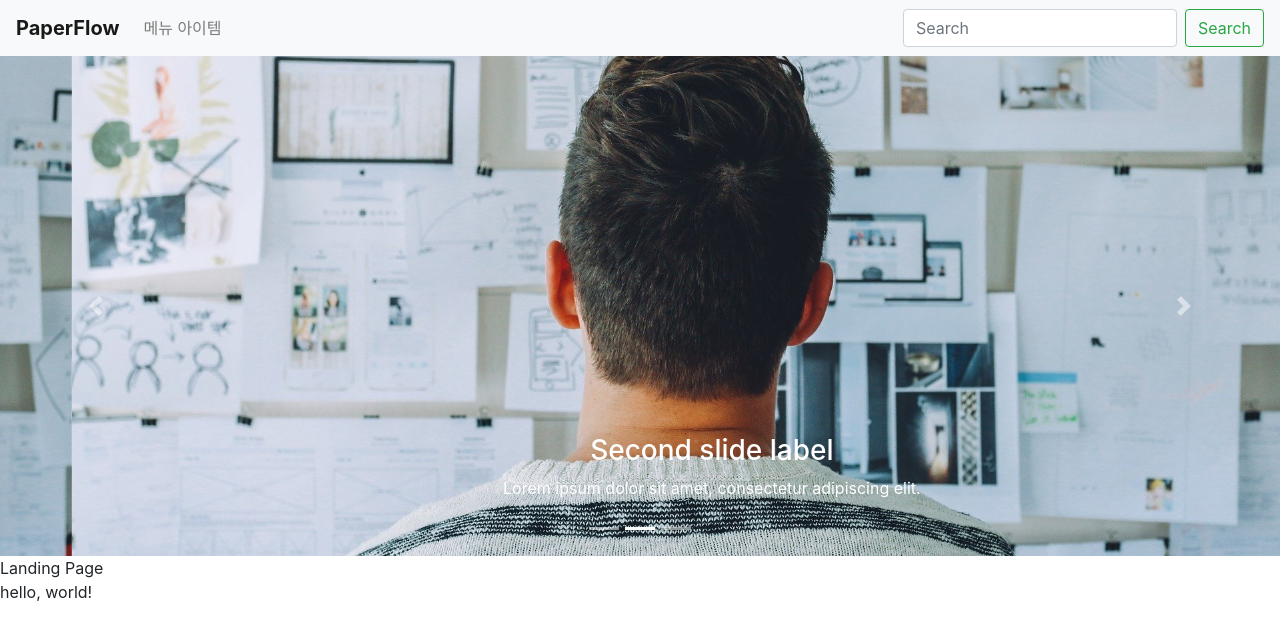
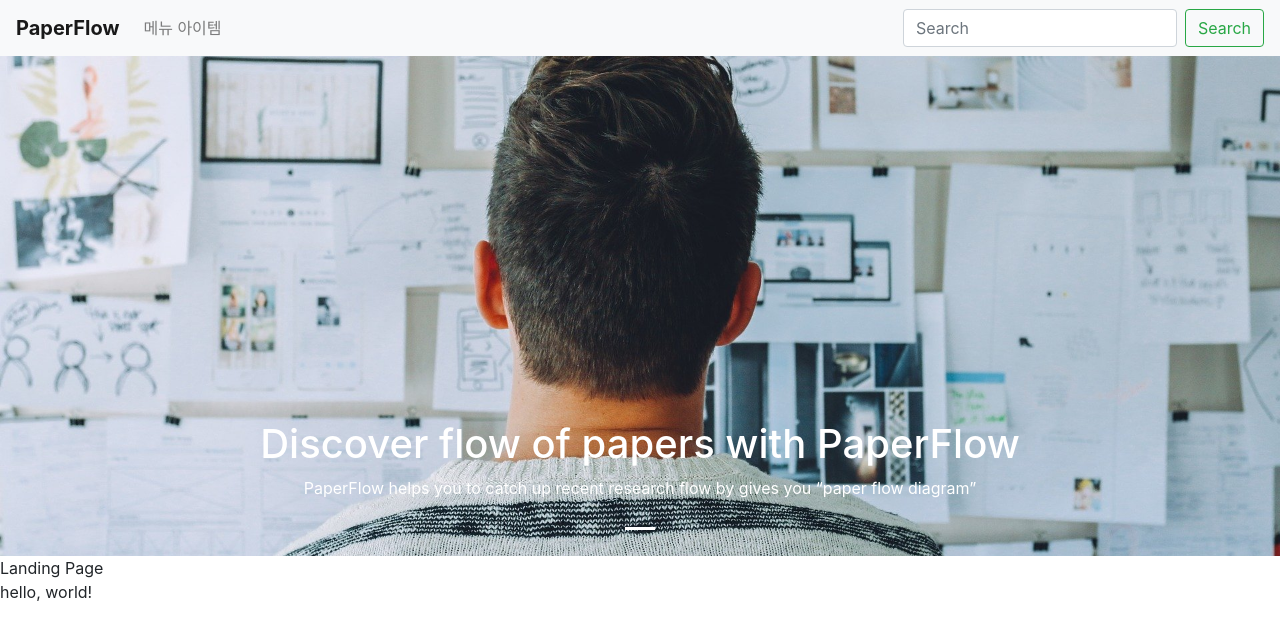
Before and after one commit to kookmin-sw/capstone-2021-8, a React app in the folder client/paperflow-web-v1/: page / in a window 1280 px wide. Shown: the top 636 px of the page. Built offline with nearby package versions, Linux system fonts and the light colour scheme; the HTML template or start-up script is replaced by a standard one.

Commit message:
feat: edit carousel & in-texts

```diff
--- a/client/paperflow-web-v1/src/pages/Landing/index.js
+++ b/client/paperflow-web-v1/src/pages/Landing/index.js
@@ -12,40 +12,18 @@ const App = ({ screenClass }) => {
 
   return (
     <div>
-      <Carousel>
+      <Carousel controls={false}>
         <Carousel.Item>
           <img
-            className={styles.carouselImage}
+            className={`d-block ${styles.carouselImage}`}
             src={backgroundImage}
             alt="First slide"
           />
           <Carousel.Caption>
-            <h3>First slide label</h3>
-            <p>Nulla vitae elit libero, a pharetra augue mollis interdum.</p>
-          </Carousel.Caption>
-        </Carousel.Item>
-        <Carousel.Item>
-          <img
-            className={styles.carouselImage}
-            src={backgroundImage}
-            alt="Second slide"
-          />
-
-          <Carousel.Caption>
-            <h3>Second slide label</h3>
-            <p>Lorem ipsum dolor sit amet, consectetur adipiscing elit.</p>
-          </Carousel.Caption>
-        </Carousel.Item>
-        <Carousel.Item>
-          <img
-            className={styles.carouselImage}
-            src={backgroundImage}
-            alt="Third slide"
-          />
-
-          <Carousel.Caption>
-            <h3>Third slide label</h3>
-            <p>Praesent commodo cursus magna, vel scelerisque nisl consectetur.</p>
+            <h1>Discover flow of papers with PaperFlow</h1>
+            <p>PaperFlow helps you to catch up recent research flow
+              by gives you &ldquo;paper flow diagram&rdquo;
+            </p>
           </Carousel.Caption>
         </Carousel.Item>
       </Carousel>
```
